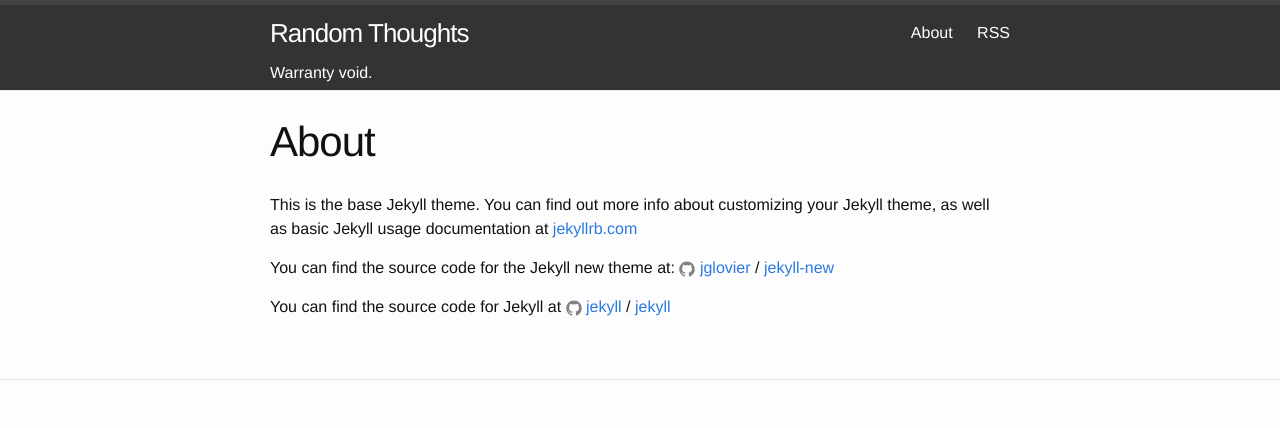
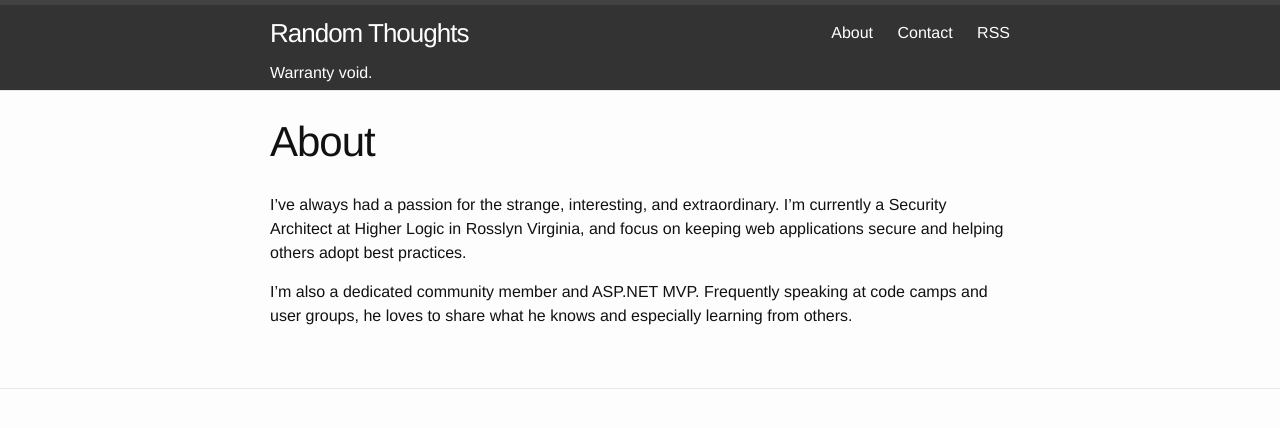
Before and after one commit to vcsjones/vcsjones.dev, a Jekyll site: the page built from about.md, in a window 1280 px wide. Shown: the top 428 px of the page. Built offline with Jekyll 4.4.1, drawn with Linux system fonts in a browser that asks for light colours.

Commit message:
About pages, contact, cleanup.

```diff
--- a/_includes/icon-github.html
+++ /dev/null
@@ -1 +0,0 @@
-<a href="https://github.com/{{ include.username }}"><span class="icon icon--github">{% include icon-github.svg %}</span><span class="username">{{ include.username }}</span></a>
--- a/_includes/icon-twitter.html
+++ /dev/null
@@ -1 +0,0 @@
-<a href="https://twitter.com/{{ include.username }}"><span class="icon icon--twitter">{% include icon-twitter.svg %}</span><span class="username">{{ include.username }}</span></a>
--- a/about.md
+++ b/about.md
@@ -4,12 +4,10 @@
 permalink: /about/
 ---
 
-This is the base Jekyll theme. You can find out more info about customizing your Jekyll theme, as well as basic Jekyll usage documentation at [jekyllrb.com](http://jekyllrb.com/)
+I've always had a passion for the strange, interesting, and extraordinary.
+I'm currently a Security Architect at Higher Logic in Rosslyn Virginia, and focus
+on keeping web applications secure and helping others adopt best practices.
 
-You can find the source code for the Jekyll new theme at:
-{% include icon-github.html username="jglovier" %} /
-[jekyll-new](https://github.com/jglovier/jekyll-new)
-
-You can find the source code for Jekyll at
-{% include icon-github.html username="jekyll" %} /
-[jekyll](https://github.com/jekyll/jekyll)
+I'm also a dedicated community member and ASP.NET MVP. Frequently speaking
+at code camps and user groups, he loves to share what he knows and especially
+learning from others.
```
Also changed, not shown: contact.md (added, +13 -0 lines), _includes/icon-github.svg (deleted), _includes/icon-twitter.svg (deleted).
